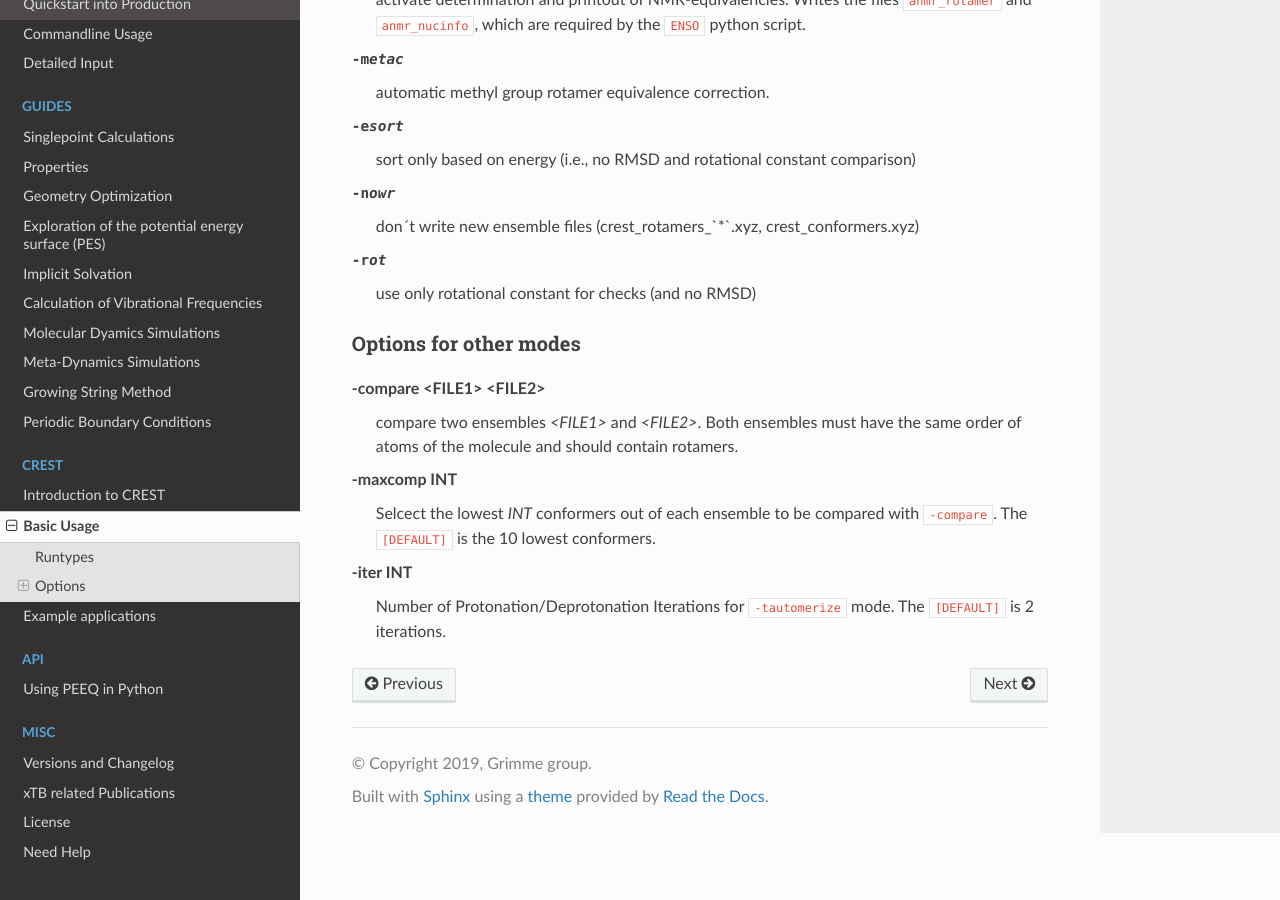
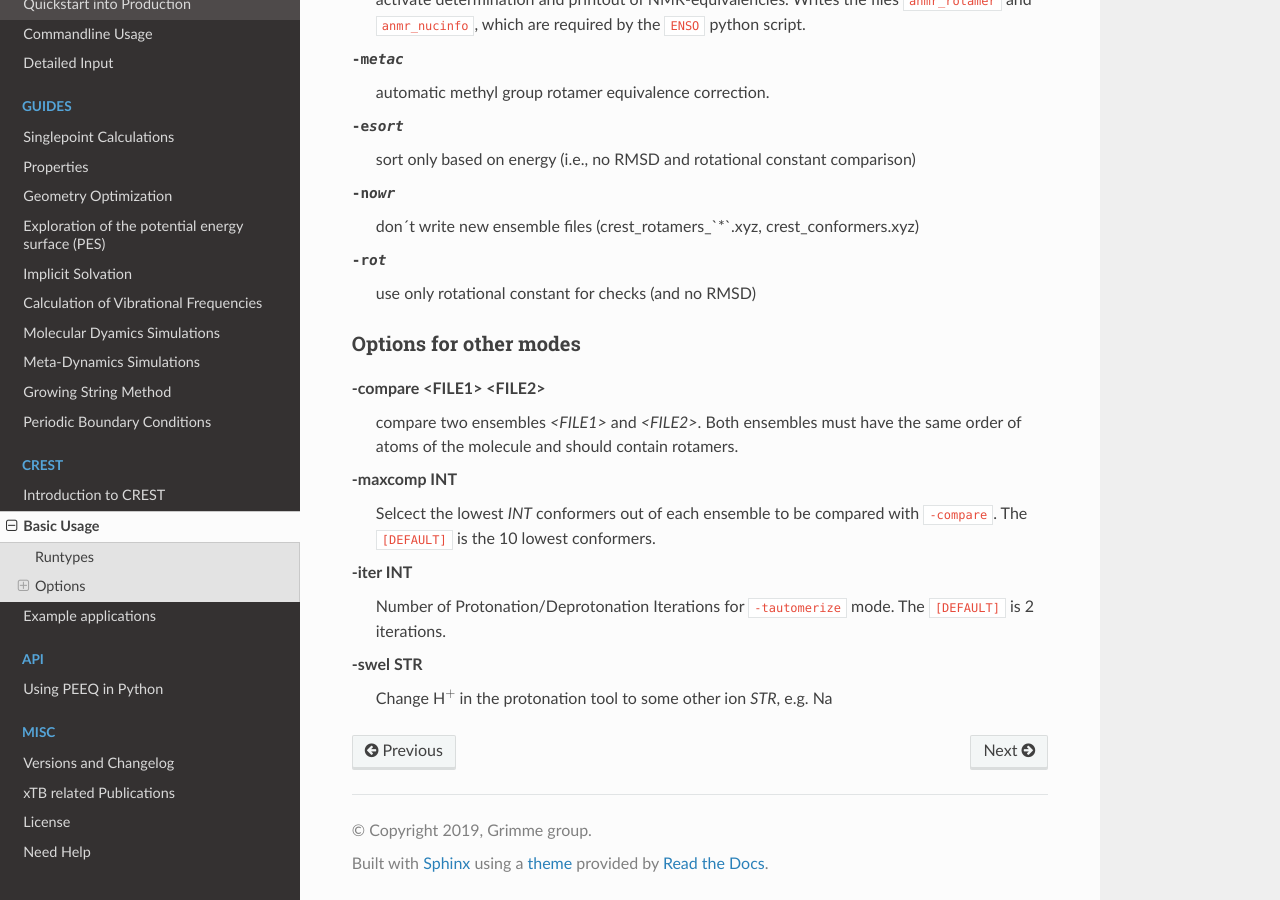
Before and after one commit to grimme-lab/xtb_docs, a Sphinx documentation site: the page built from source/crestcmd.rst, in a window 1280 px wide and 900 px high, scrolled down 6205 px. Built offline with Sphinx 7.4.7 and the Read the Docs theme 2.0.0, drawn with Linux system fonts in a browser that asks for light colours.

Commit message:
Update crestcmd.rst

```diff
--- a/source/crestcmd.rst
+++ b/source/crestcmd.rst
@@ -103,10 +103,12 @@ General Options
     specify :math:`N_{\alpha}-N_{\beta}` as *INT*, overrides ``.UHF`` file
 
 -gfn0
-    use GFN0-xTB
+  use GFN0-xTB
+
 
 -gfn1
-    use GFN1-xTB
+  use GFN1-xTB
+
 
 -gfn2 ``[DEFAULT]``
     use GFN2-xTB, which is the default.
@@ -127,7 +129,7 @@ General Options
     perform z-matrix sorting (i.e. ZSORT) for the input coordinate file.
 
 -nozs
-    do not perform z-matrix sorting of the input file.
+  do not perform z-matrix sorting of the input file.
 
 -ewin REAL
     set the energy threshold to *REAL* kcal/mol. This affects several runtypes and
@@ -140,7 +142,7 @@ General Options
     sould be used as *BIN*. The ``[DEFAULT]`` is *xtb*.
 
 -prsc
-     create a scoord.`*` file for each conformer in the ``TURBOMOLE`` format.
+  create a scoord.`*` file for each conformer in the ``TURBOMOLE`` format.
 
 -niceprint
      in-line progress bar printout for optimizations.
@@ -155,10 +157,10 @@ General Options
 Options for MF-MD-GC
 -------------------------
 -nomf
-    skip modefollowing
+  skip modefollowing
 
 -nomd
-    skip MD part
+  skip MD part
 
 -nocross
     skip genetic crossing part.
@@ -300,3 +302,6 @@ Options for other modes
 -iter INT
      Number of Protonation/Deprotonation Iterations for ``-tautomerize`` mode. The ``[DEFAULT]``
      is 2 iterations.
+
+-swel STR
+     Change H\ :math:`^+` in the protonation tool to some other ion *STR*, e.g. Na
```
